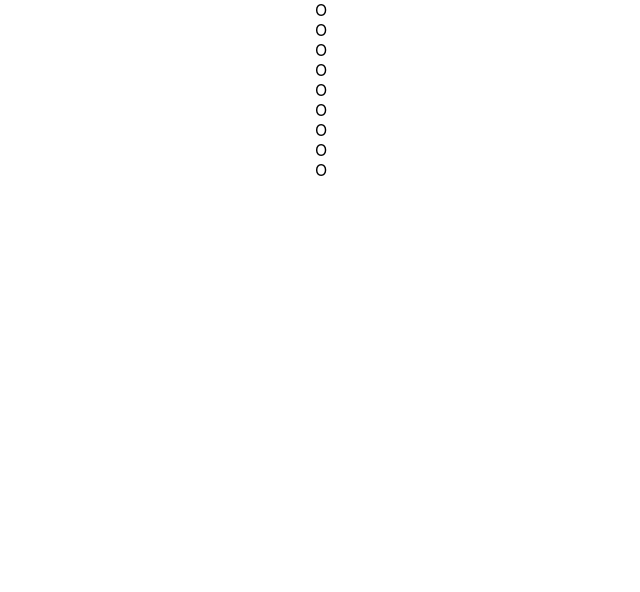
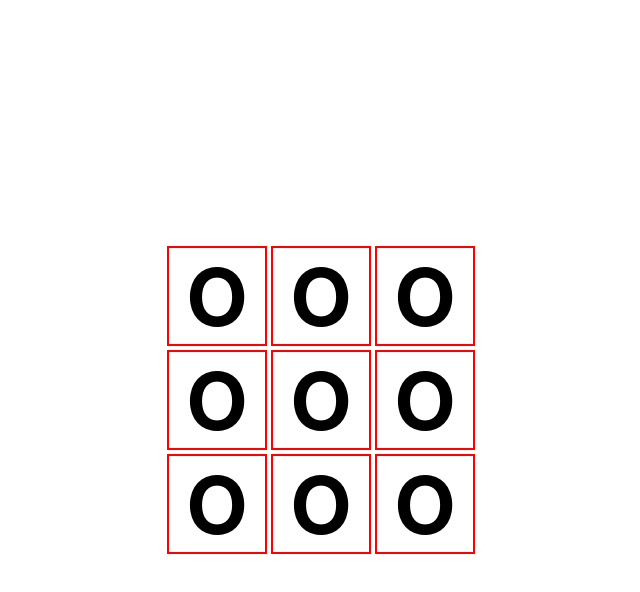
Before and after one commit to Pocuston/ttt, a React (Create React App) app: page / in a window 1280 px wide. Shown: the top 592 px of the page, without its empty margins (319-959 px from the left). Built offline with nearby package versions, Linux system fonts and the light colour scheme.

Commit message:
Add grid styles

```diff
--- a/src/Grid.css
+++ b/src/Grid.css
@@ -0,0 +1,20 @@
+.grid {
+  display: grid;
+  grid-template-columns: 100px 100px 100px;
+  grid-template-rows: 100px 100px 100px;
+  grid-column-gap: 4px;
+  grid-row-gap: 4px;
+  justify-content: center;
+  align-content: center;
+  width: 100vw;
+  height: 100vh;
+}
+
+.grid .space {
+  border: 2px solid red;
+  display: flex;
+  align-items: center;
+  justify-content: center;
+  font-size: 80px;
+  font-weight: bold;
+}
```
